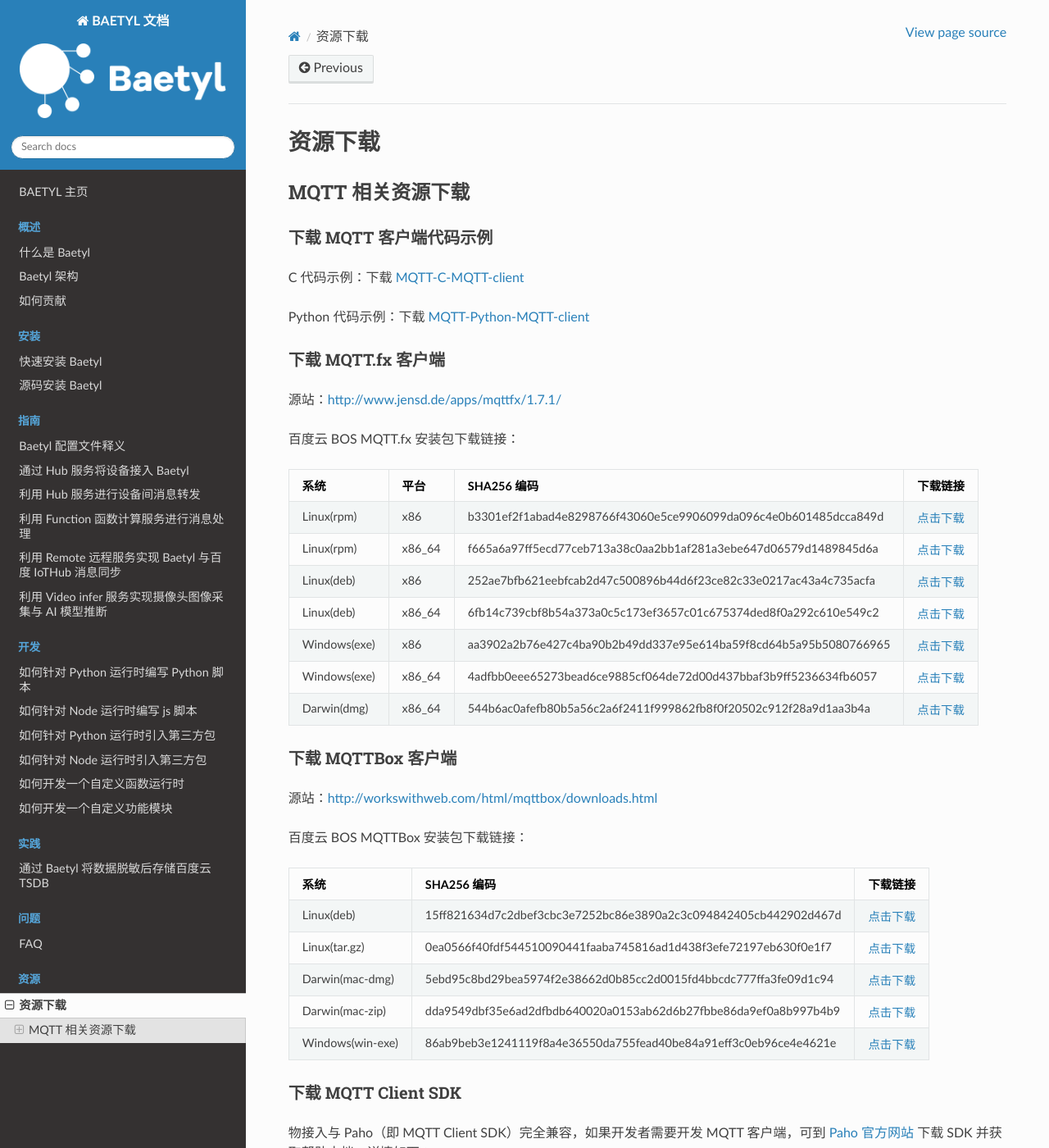
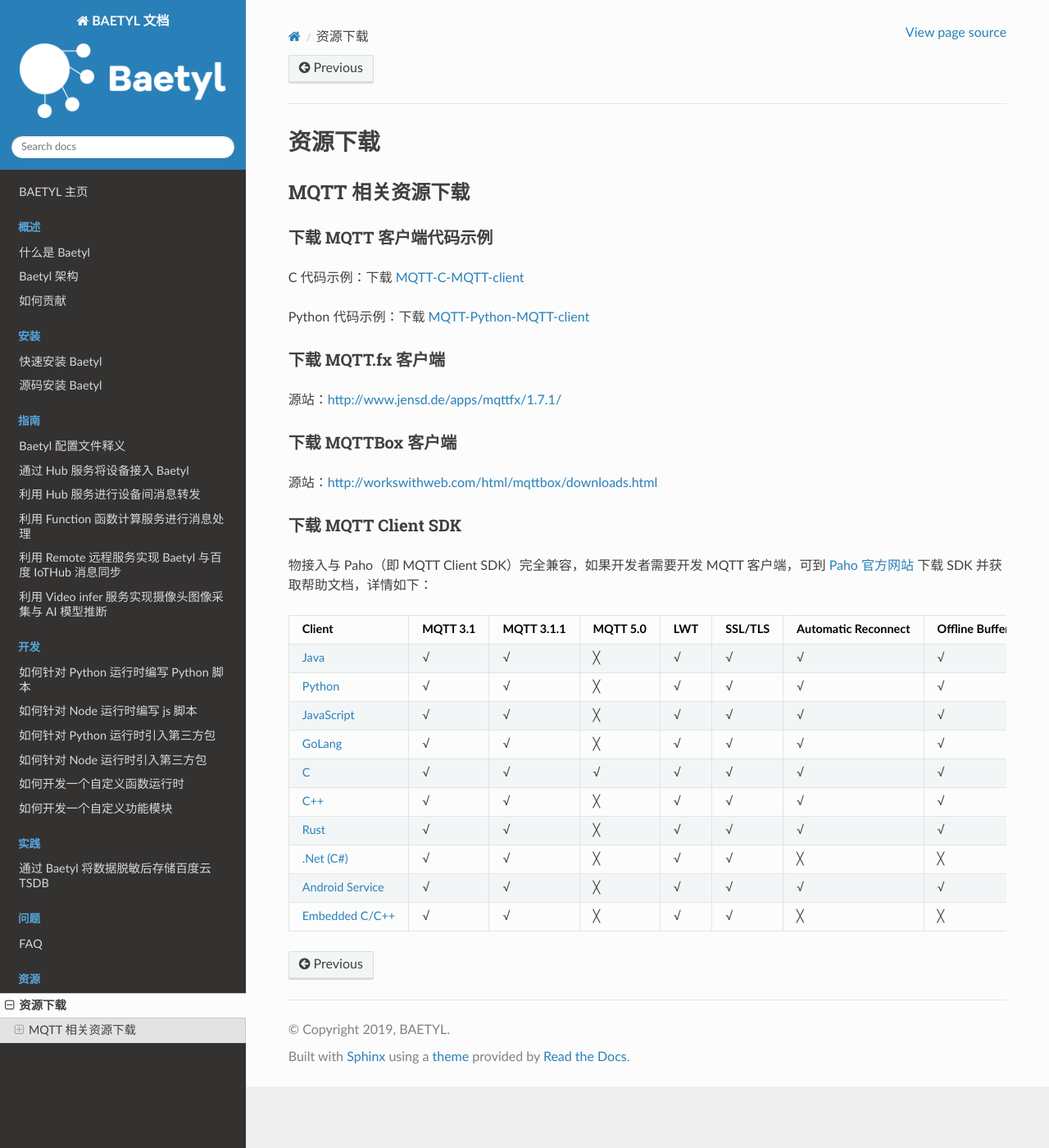
Before and after one commit to baetyl/baetyl-docs-cn, a Sphinx documentation site: the page built from docs/Resources.md, in a window 1280 px wide and 1400 px high. Shown: the whole window at 82% size. Built offline with Sphinx 7.4.7 and the Read the Docs theme 2.0.0, drawn with Linux system fonts in a browser that asks for light colours.

Commit message:
Update Resources.md

```diff
--- a/docs/Resources.md
+++ b/docs/Resources.md
@@ -12,31 +12,9 @@
 
 源站：[http://www.jensd.de/apps/mqttfx/1.7.1/](http://www.jensd.de/apps/mqttfx/1.7.1/)
 
-百度云 BOS MQTT.fx 安装包下载链接：
-
-| 系统         | 平台   | SHA256 编码                                                      | 下载链接                                                                      |
-| ------------ | ------ | ---------------------------------------------------------------- | ----------------------------------------------------------------------------- |
-| Linux(rpm)   | x86    | b3301ef2f1abad4e8298766f43060e5ce9906099da096c4e0b601485dcca849d | [点击下载](https://baetyl.cdn.bcebos.com/mqttfx/mqttfx-1.7.1-1.i386.rpm)      |
-| Linux(rpm)   | x86_64 | f665a6a97ff5ecd77ceb713a38c0aa2bb1af281a3ebe647d06579d1489845d6a | [点击下载](https://baetyl.cdn.bcebos.com/mqttfx/mqttfx-1.7.1-1.x86_64.rpm)    |
-| Linux(deb)   | x86    | 252ae7bfb621eebfcab2d47c500896b44d6f23ce82c33e0217ac43a4c735acfa | [点击下载](https://baetyl.cdn.bcebos.com/mqttfx/mqttfx-1.7.1-32bit.deb)       |
-| Linux(deb)   | x86_64 | 6fb14c739cbf8b54a373a0c5c173ef3657c01c675374ded8f0a292c610e549c2 | [点击下载](https://baetyl.cdn.bcebos.com/mqttfx/mqttfx-1.7.1-64bit.deb)       |
-| Windows(exe) | x86    | aa3902a2b76e427c4ba90b2b49dd337e95e614ba59f8cd64b5a95b5080766965 | [点击下载](https://baetyl.cdn.bcebos.com/mqttfx/mqttfx-1.7.1-windows.exe)     |
-| Windows(exe) | x86_64 | 4adfbb0eee65273bead6ce9885cf064de72d00d437bbaf3b9ff5236634fb6057 | [点击下载](https://baetyl.cdn.bcebos.com/mqttfx/mqttfx-1.7.1-windows-x64.exe) |
-| Darwin(dmg)  | x86_64 | 544b6ac0afefb80b5a56c2a6f2411f999862fb8f0f20502c912f28a9d1aa3b4a | [点击下载](https://baetyl.cdn.bcebos.com/mqttfx/mqttfx-1.7.1-macos.dmg)       |
-
 ### 下载 MQTTBox 客户端
 
 源站：[http://workswithweb.com/html/mqttbox/downloads.html](http://workswithweb.com/html/mqttbox/downloads.html)
-
-百度云 BOS MQTTBox 安装包下载链接：
-
-| 系统             | SHA256 编码                                                      | 下载链接                                                          |
-| ---------------- | ---------------------------------------------------------------- | ----------------------------------------------------------------- |
-| Linux(deb)       | 15ff821634d7c2dbef3cbc3e7252bc86e3890a2c3c094842405cb442902d467d | [点击下载](https://baetyl.cdn.bcebos.com/mqttbox/MQTTBox.deb)     |
-| Linux(tar.gz)    | 0ea0566f40fdf544510090441faaba745816ad1d438f3efe72197eb630f0e1f7 | [点击下载](https://baetyl.cdn.bcebos.com/mqttbox/MQTTBox.tar.gz)  |
-| Darwin(mac-dmg)  | 5ebd95c8bd29bea5974f2e38662d0b85cc2d0015fd4bbcdc777ffa3fe09d1c94 | [点击下载](https://baetyl.cdn.bcebos.com/mqttbox/MQTTBox.dmg)     |
-| Darwin(mac-zip)  | dda9549dbf35e6ad2dfbdb640020a0153ab62d6b27fbbe86da9ef0a8b997b4b9 | [点击下载](https://baetyl.cdn.bcebos.com/mqttbox/MQTTBox-mac.zip) |
-| Windows(win-exe) | 86ab9beb3e1241119f8a4e36550da755fead40be84a91eff3c0eb96ce4e4621e | [点击下载](https://baetyl.cdn.bcebos.com/mqttbox/MQTTBox-win.exe) |
 
 ### 下载 MQTT Client SDK
 
```
